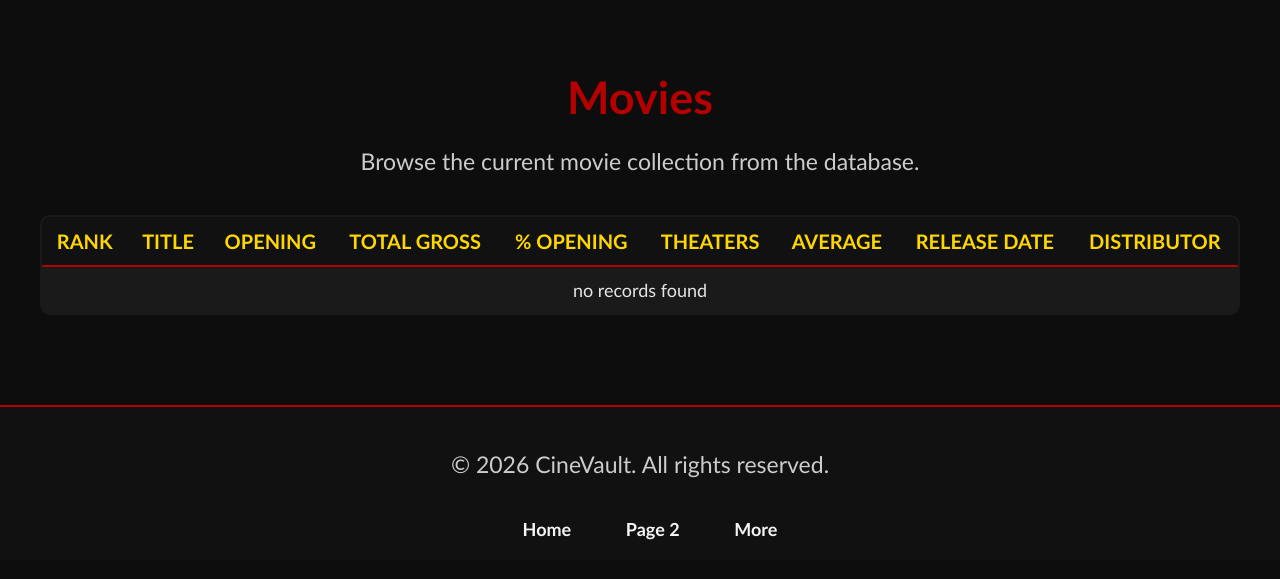
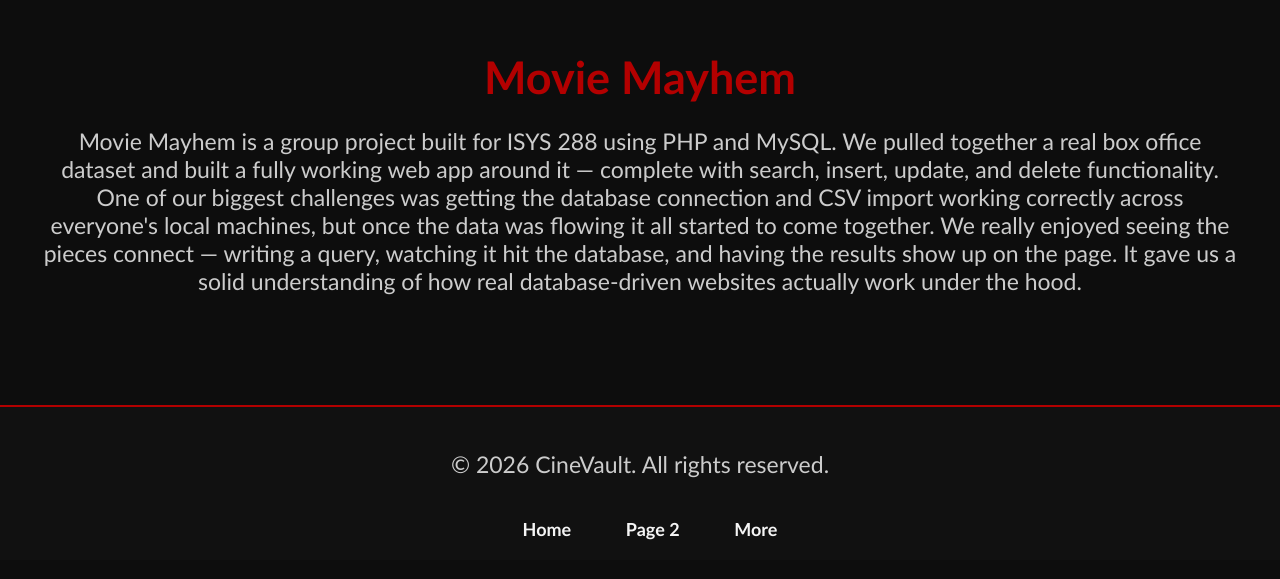
Before and after one commit to Nighthawk500/Movie-DB, a PHP site: page / in a window 1280 px wide. Shown: the part 109-688 px from the top of the page. Run offline with PHP 8.4, Linux system fonts and the light colour scheme; data that the repository does not hold is empty.

Commit message:
Update index.php

```diff
--- a/pages/index.php
+++ b/pages/index.php
@@ -3,85 +3,21 @@
 <?php include '../includes/ssi-conn.php'; ?>
 
 <!--start of main page content-->
-<main class="container">
+<main>
 
-    <h1>Movies</h1>
+    <div class="container" style="padding: 20px;">
 
-    <p>
-        Browse the current movie collection from the database.
-    </p>
+        <h1>Movie Mayhem</h1>
 
-    <!--table wrapper for styling + scroll support-->
-    <div class="table-wrapper">
+<p>Movie Mayhem is a group project built for ISYS 288 using PHP and MySQL. We pulled together a
+  real box office dataset and built a fully working web app around it — complete with search, insert,
+  update, and delete functionality. One of our biggest challenges was getting the database connection
+  and CSV import working correctly across everyone's local machines, but once the data was flowing it
+  all started to come together. We really enjoyed seeing the pieces connect — writing a query,
+  watching it hit the database, and having the results show up on the page. It gave us a solid
+  understanding of how real database-driven websites actually work under the hood.</p>
+    </div>
 
-        <!--start movie table-->
-        <table class="movie-table">
-            <thead>
-                <tr>
-                    <th>rank</th>
-                    <th>title</th>
-                    <th>opening</th>
-                    <th>total gross</th>
-                    <th>% opening</th>
-                    <th>theaters</th>
-                    <th>average</th>
-                    <th>release date</th>
-                    <th>distributor</th>
-                </tr>
-            </thead>
-
-            <!--table body where database rows will show up-->
-            <tbody>
-
-            <?php
-            // grab all movies from the database ordered by rank
-            $sql = "SELECT * FROM movies ORDER BY rank_num ASC";
-            $result = mysqli_query($conn, $sql);
-
-            if ($result && mysqli_num_rows($result) > 0) {
-
-                // loop through each movie row
-                while ($row = mysqli_fetch_assoc($result)) {
-
-                    echo "<tr>
-                        <!-- movie rank -->
-                        <td>{$row['rank_num']}</td>
-
-                        <!-- movie title -->
-                        <td>{$row['title']}</td>
-
-                        <!-- opening weekend formatted as money -->
-                        <td>$" . number_format($row['opening']) . "</td>
-
-                        <!-- total gross formatted as money -->
-                        <td>$" . number_format($row['total_gross']) . "</td>
-
-                        <!-- opening percentage -->
-                        <td>{$row['percent_total']}%</td>
-
-                        <!-- number of theaters -->
-                        <td>" . number_format($row['theaters']) . "</td>
-
-                        <!-- average per theater -->
-                        <td>$" . number_format($row['average']) . "</td>
-
-                        <!-- release date -->
-                        <td>{$row['release_date']}</td>
-
-                        <!-- distributor -->
-                        <td>{$row['distributor']}</td>
-                    </tr>";
-                }
-
-            } else {
-                // fallback message if no data exists
-                echo "<tr><td colspan='9'>no records found</td></tr>";
-            }
-            ?>
-
-            </tbody>
-        </table>
-    </div>
 </main>
 
 <!--include footer-->
```
